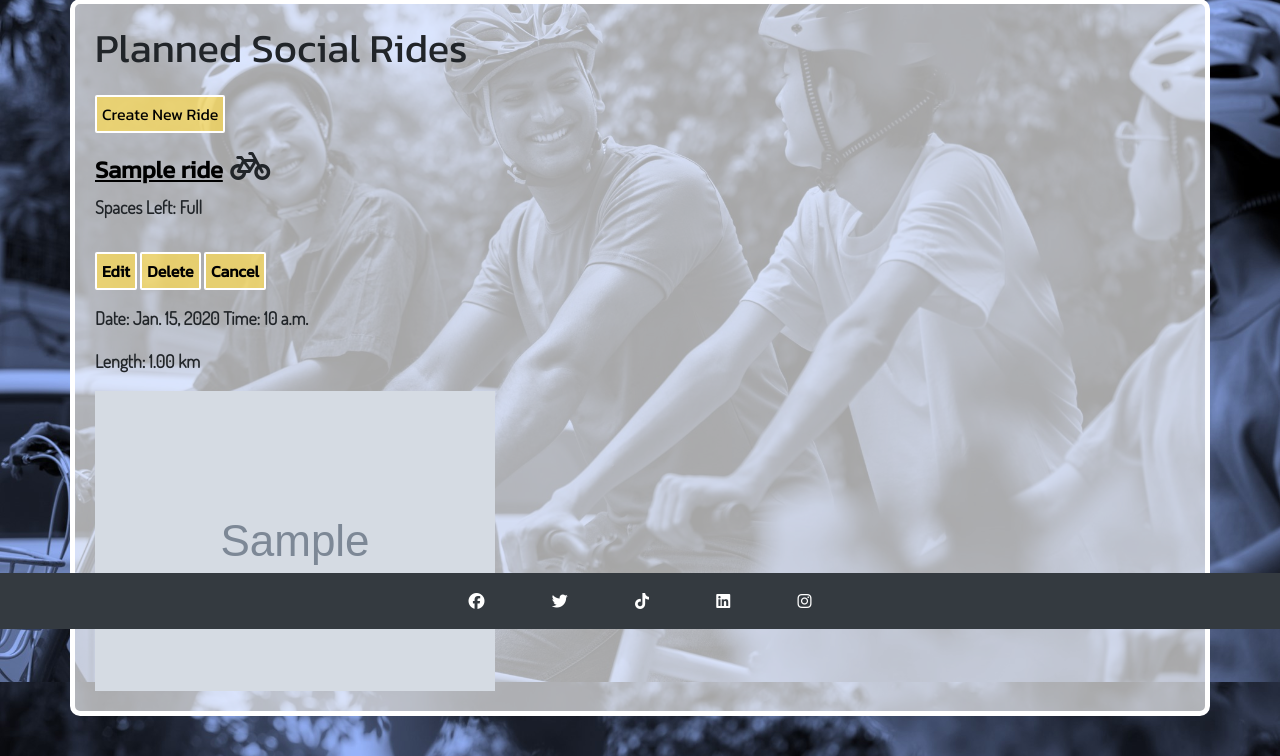
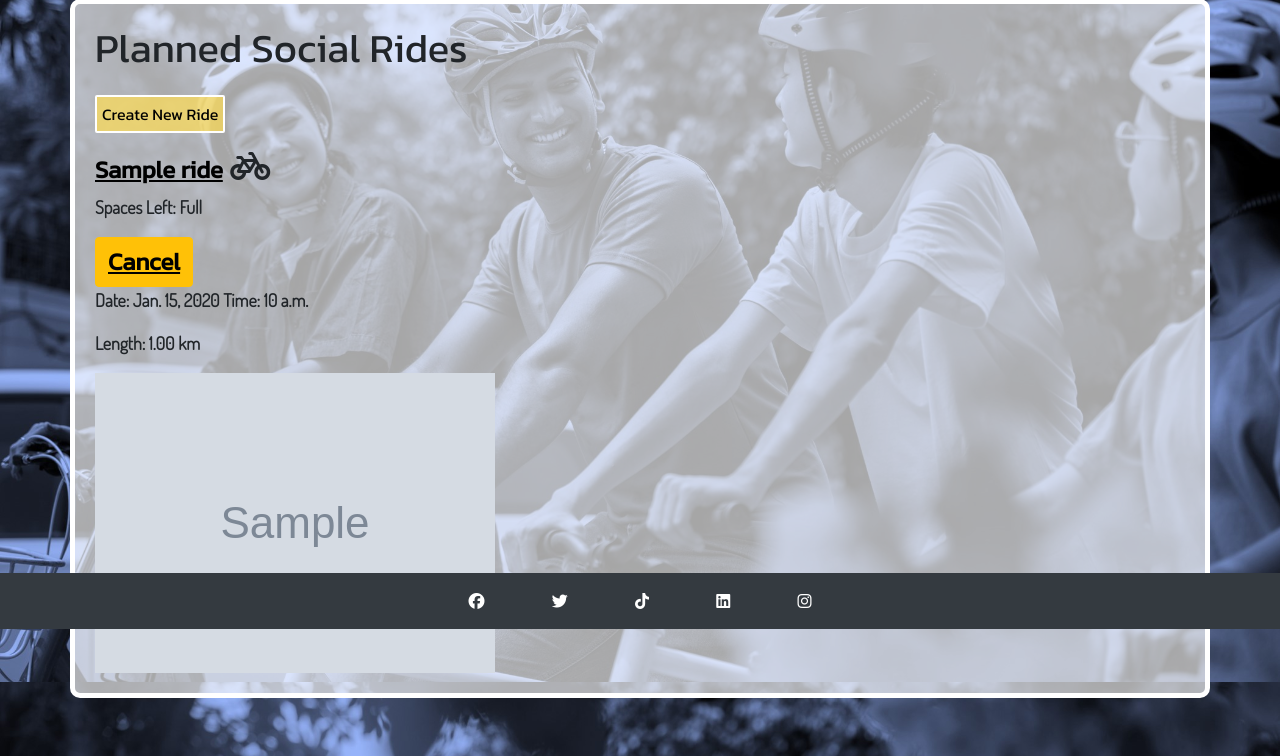
Before and after one commit to ajmccredie/cycle-connect, a Django app: page /social_rides/rides/ in a window 1280 px wide. Shown: the part 171-927 px from the top of the page. Run offline with Django 3.2, Linux system fonts and the light colour scheme; a user stored in the database is signed in; tables that the repository leaves empty hold one stand-in row (values such as "Sample post"); grey boxes marked "Sample" are stand-in pictures; some libraries are stand-ins or nearby versions.

Commit message:
Fix bug of render route and update logic of which buttons show

```diff
--- a/social_rides/views.py
+++ b/social_rides/views.py
@@ -69,15 +69,15 @@ class RideEditView(LoginRequiredMixin, View):
     def get(self, request, ride_id):
         ride = get_object_or_404(Ride, id=ride_id, organiser=request.user)
         form = RideForm(instance=ride)
-        return render(request, 'edit_ride', {'form': form, 'ride': ride})
+        return render(request, 'social_rides/edit_ride.html', {'form': form, 'ride': ride})
 
     def post(self, request, ride_id):
         ride = get_object_or_404(Ride, id=ride_id, organiser=request.user)
         form(request.POST, instance=ride)
         if form.is_valid():
             form.save()
-            return rediredct('ride_details', pk=ride_id)
-        return render(request, 'edit_ride', {'form': form, 'ride': ride})
+            return rediredct('social_rides/ride_details.html', pk=ride_id)
+        return render(request, 'social_rides/edit_ride.html', {'form': form, 'ride': ride})
 
 
 class RideDeleteView(LoginRequiredMixin, View):
--- a/templates/social_rides/rides.html
+++ b/templates/social_rides/rides.html
@@ -19,10 +19,17 @@
             <p>Spaces Left: {{ ride.spaces_left }}</p>
         {% endif %}
         {% if request.user == ride.organiser %}
-                <a href="{% url 'edit_ride' ride.id %}" class="btn btn-edit">Edit</a>
-                <a href="{% url 'delete_ride' ride.id %}" class="btn btn-delete">Delete</a>
-                <a href="{% url 'cancel_ride' ride.id %}" class="btn btn-delete">Cancel</a>
-                {% endif %}
+        {% if not ride.is_canceled %}
+        {% if ride.attendees.count == 0 and not ride.is_verified %}
+            <a href="{% url 'edit_ride' ride.id %}" class="btn btn-edit">Edit</a>
+            <a href="{% url 'delete_ride' ride.id %}" class="btn btn-delete">Delete</a>
+        {% else %}
+            <a href="{% url 'cancel_ride' ride.id %}" class="btn btn-warning">Cancel</a>
+        {% endif %}
+        {% else %}
+            <p>This ride has been canceled.</p>
+        {% endif %}
+        {% endif %}
         <p>Date: {{ ride.date }} Time: {{ ride.start_time }}</p>
         <p>Length: {{ ride.distance }} km </p>
         {% if ride.image %}
```
